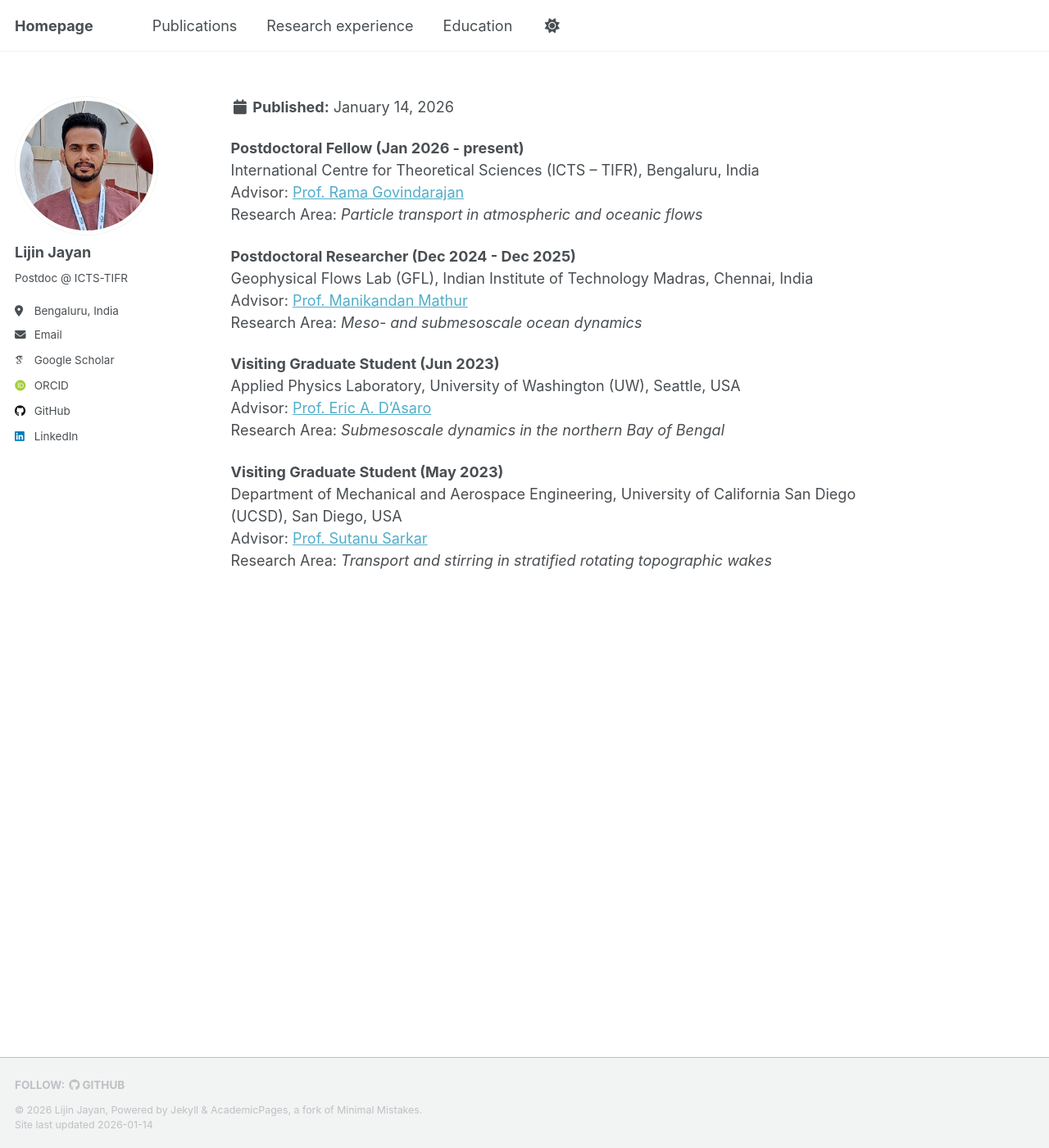
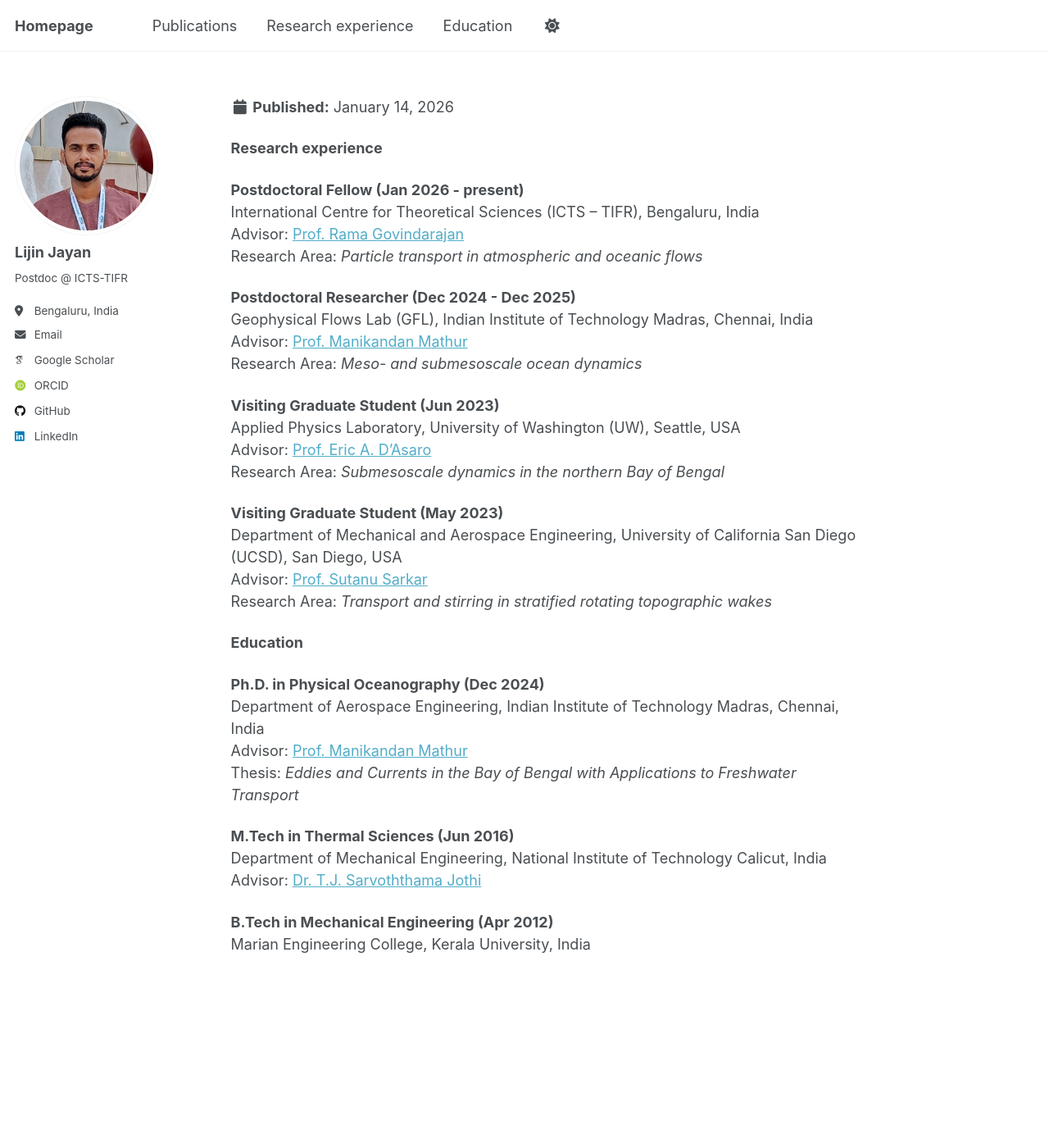
Before and after one commit to ljayan/ljayan.github.io, a Jekyll site: the page built from _research/research.md, in a window 1280 px wide and 1400 px high. Shown: the whole window at 82% size. Built offline with Jekyll 4.4.1, drawn with Linux system fonts in a browser that asks for light colours; some web fonts are replaced.

Commit message:
Update research.md

```diff
--- a/_research/research.md
+++ b/_research/research.md
@@ -2,6 +2,8 @@
 title: ''
 permalink: /research/
 ---
+**Research experience**
+
 **Postdoctoral Fellow (Jan 2026 - present)**
 International Centre for Theoretical Sciences (ICTS – TIFR), Bengaluru, India
 Advisor: [Prof. Rama Govindarajan](https://www.icts.res.in/people/rama-govindarajan)
@@ -21,3 +23,17 @@ Research Area: *Submesoscale dynamics in the northern Bay of Bengal*
 Department of Mechanical and Aerospace Engineering, University of California San Diego (UCSD), San Diego, USA
 Advisor: [Prof. Sutanu Sarkar](http://cfdlab.ucsd.edu/people.html)
 Research Area: *Transport and stirring in stratified rotating topographic wakes*
+
+**Education**
+
+**Ph.D. in Physical Oceanography (Dec 2024)**
+Department of Aerospace Engineering, Indian Institute of Technology Madras, Chennai, India
+Advisor: [Prof. Manikandan Mathur](https://scholar.google.co.in/citations?user=QbrM7-gAAAAJ&hl=en)
+Thesis: *Eddies and Currents in the Bay of Bengal with Applications to Freshwater Transport*
+
+**M.Tech in Thermal Sciences (Jun 2016)**
+Department of Mechanical Engineering, National Institute of Technology Calicut, India
+Advisor: [Dr. T.J. Sarvoththama Jothi](https://scholar.google.co.in/citations?user=8lTajj4AAAAJ&hl=en)
+
+**B.Tech in Mechanical Engineering (Apr 2012)**
+Marian Engineering College, Kerala University, India
```
